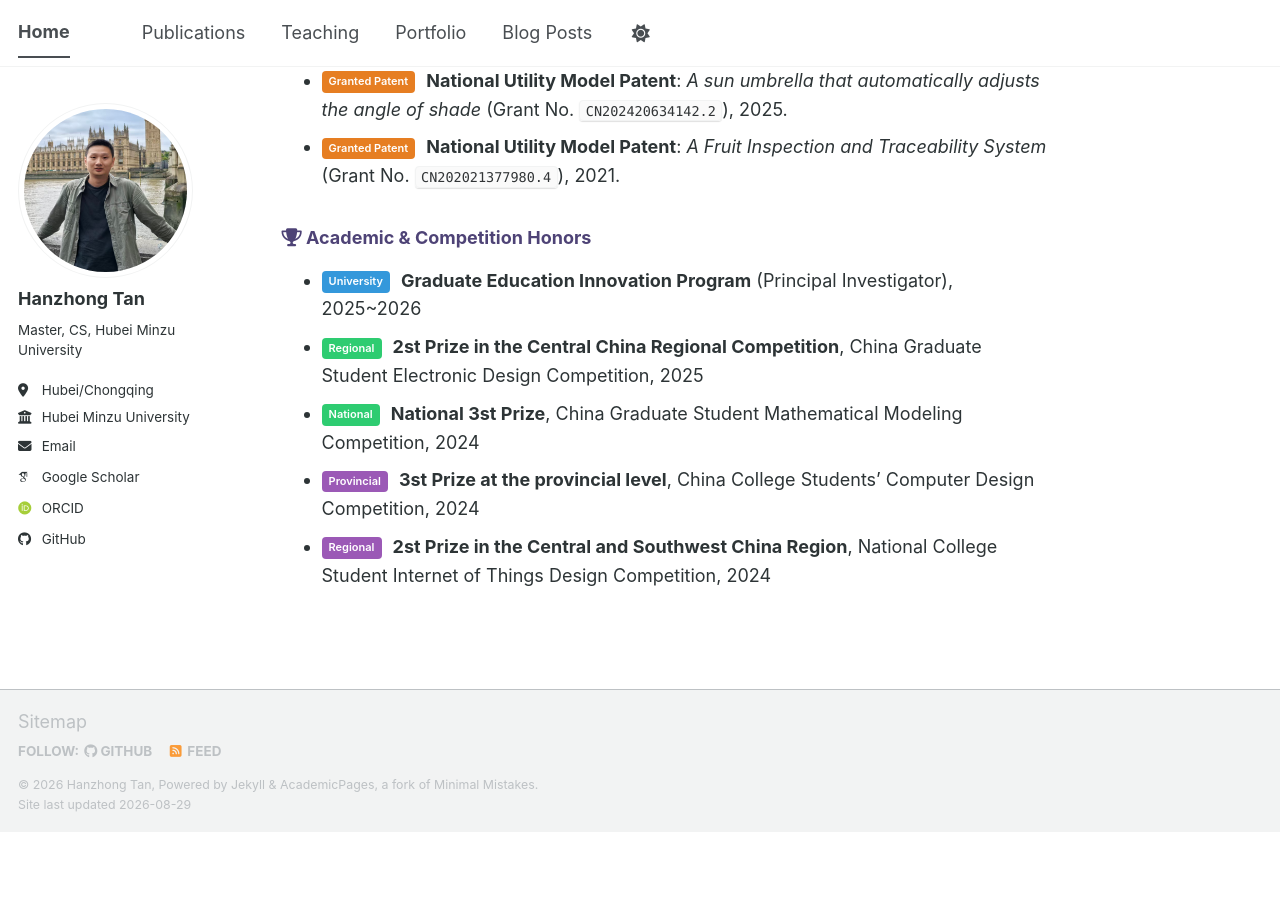
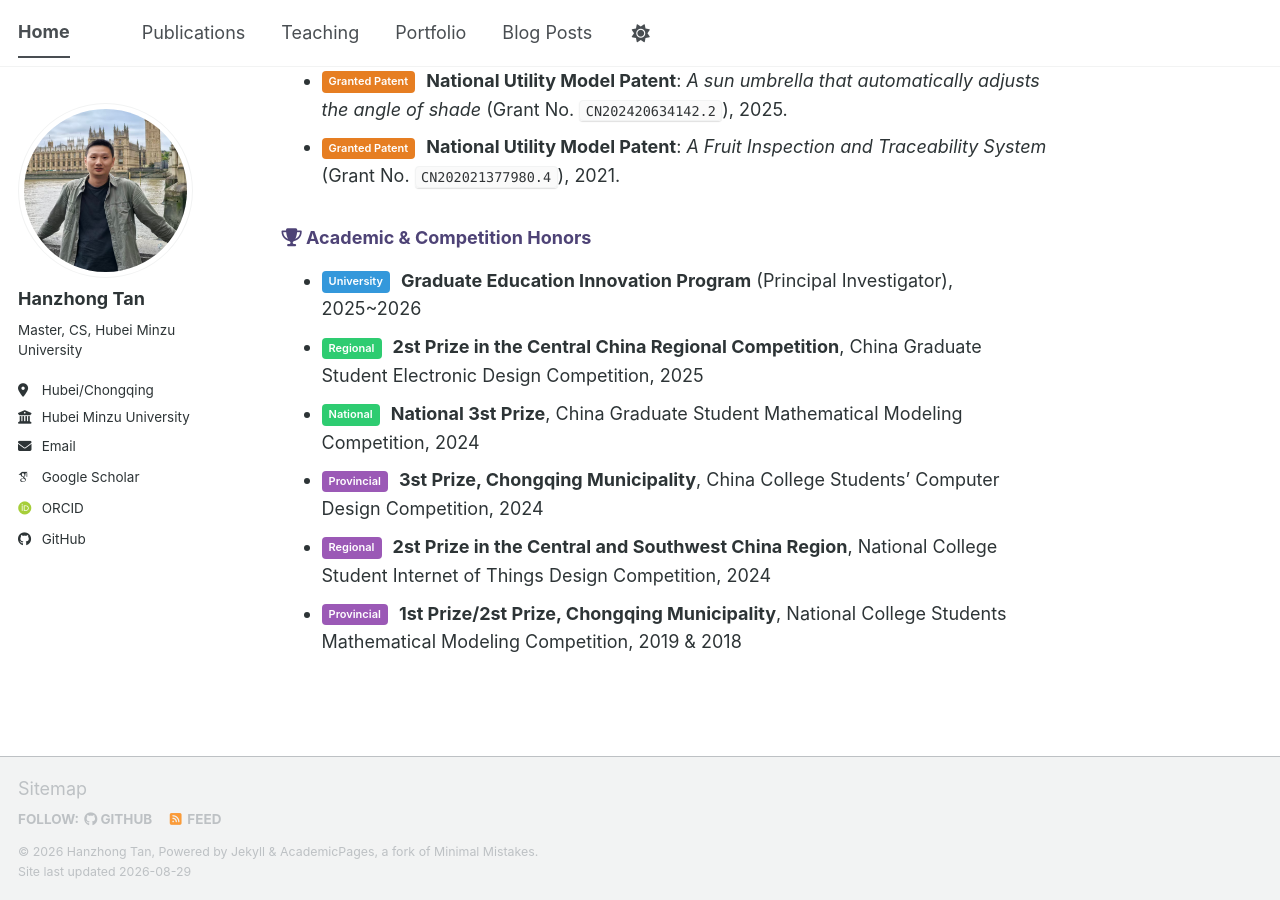
Before and after one commit to liangjiaxiaoqi/liangjiaxiaoqi.github.io, a Jekyll site: the page built from _pages/about.md, in a window 1280 px wide and 900 px high, scrolled down 1861 px. Built offline with Jekyll 4.4.1, drawn with Linux system fonts in a browser that asks for light colours; some web fonts are replaced; a script bundle is joined from its source files by our own code; library files that are not in the unit come from our copies; a style sheet for code colours, icons or effects is not loaded; before the commit the page ends 2694 px from its top, so only the background shows below that.

Commit message:
Update about.md

```diff
--- a/_pages/about.md
+++ b/_pages/about.md
@@ -237,8 +237,9 @@ Currently, my research interests focus on **Computer Vision**, **Multi-modal Lea
 * <span class="badge badge-green">Regional</span> **2st Prize in the Central China Regional Competition**, China Graduate Student Electronic Design Competition, 2025
 * <span class="badge badge-green">National</span> **National 3st Prize**, China Graduate Student Mathematical Modeling Competition, 2024
 <!--* <span class="badge badge-green">National</span> **Regional 1st Prize / National Award**, National Graduate Electronic Design Contest, 2025-->
-* <span class="badge badge-purple">Provincial</span> **3st Prize at the provincial level**, China College Students' Computer Design Competition, 2024
+* <span class="badge badge-purple">Provincial</span> **3st Prize, Chongqing Municipality**, China College Students' Computer Design Competition, 2024
 * <span class="badge badge-purple">Regional</span> **2st Prize in the Central and Southwest China Region**, National College Student Internet of Things Design Competition, 2024
+* <span class="badge badge-purple">Provincial</span> **1st Prize/2st Prize, Chongqing Municipality**, National College Students Mathematical Modeling Competition, 2019 & 2018
 
 <!--  这是注释
 ---
```
